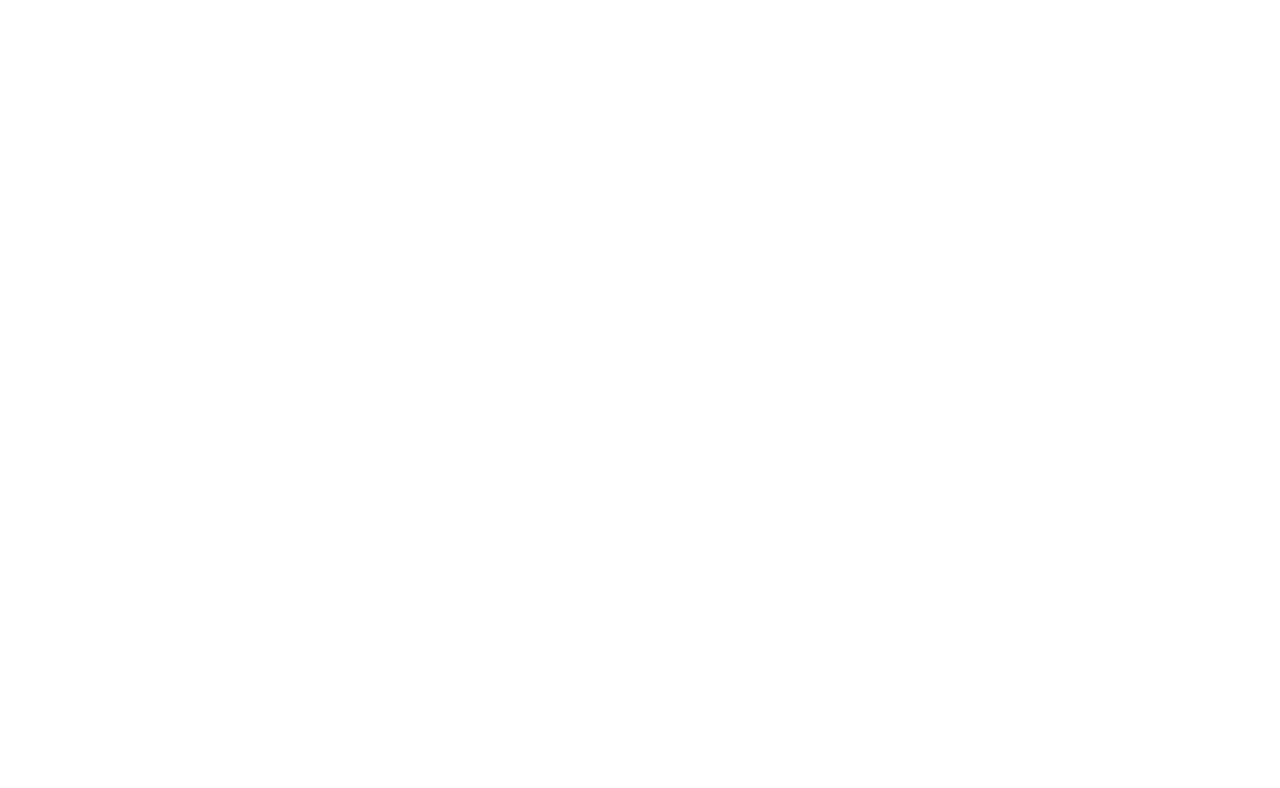
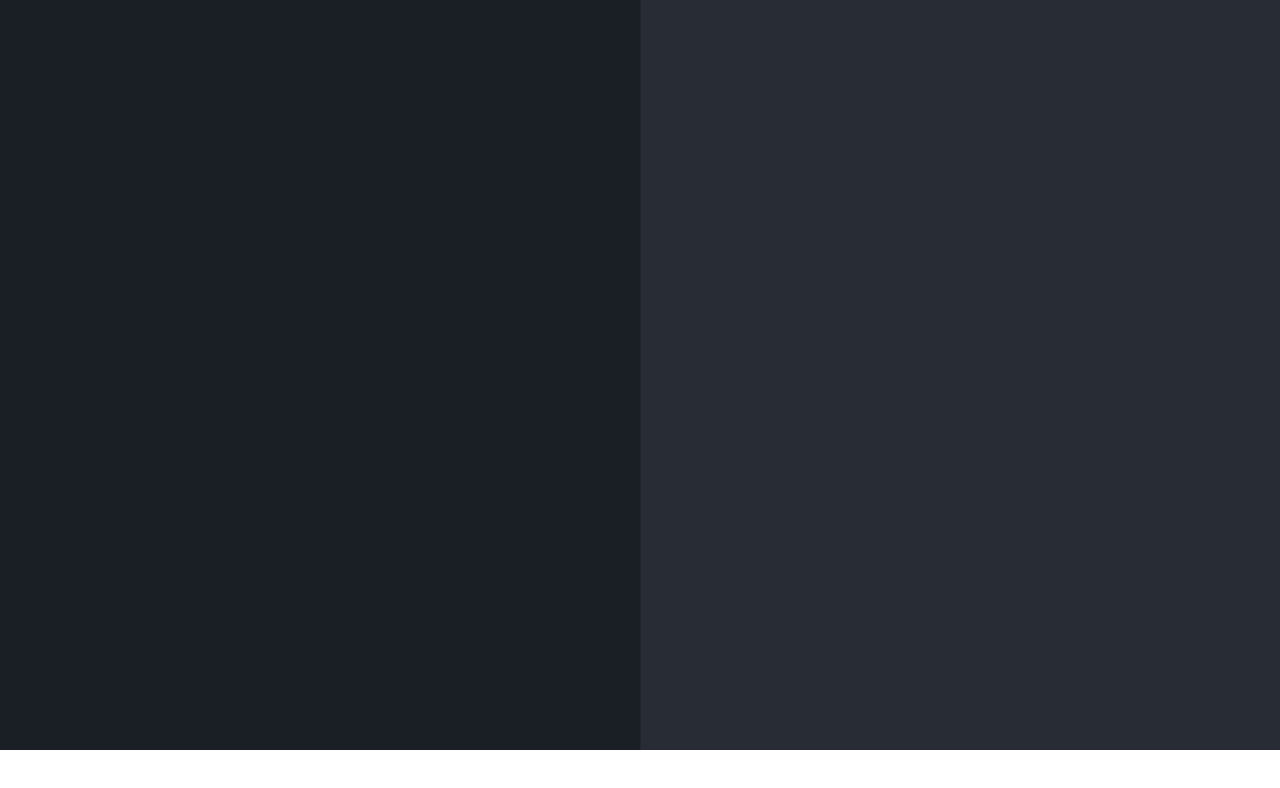
Before and after one commit to MeDhruvGaur/Caffeine, a React (Vite) app in the folder Client/: page / in a window 1280 px wide. Shown: the top 788 px of the page. Built offline with nearby package versions, Linux system fonts and the light colour scheme.

Commit message:
Tailwind.js added and changes added in Hero section

```diff
--- a/Client/package.json
+++ b/Client/package.json
@@ -12,8 +12,7 @@
   "dependencies": {
     "@tailwindcss/vite": "^4.0.8",
     "react": "^19.0.0",
-    "react-dom": "^19.0.0",
-    "tailwindcss": "^4.0.8"
+    "react-dom": "^19.0.0"
   },
   "devDependencies": {
     "@eslint/js": "^9.21.0",
@@ -25,6 +24,7 @@
     "eslint-plugin-react-hooks": "^5.0.0",
     "eslint-plugin-react-refresh": "^0.4.19",
     "globals": "^15.15.0",
+    "tailwindcss": "^3.4.17",
     "vite": "^6.2.0"
   }
 }
--- a/Client/src/components/Hero/Hero.jsx
+++ b/Client/src/components/Hero/Hero.jsx
@@ -11,10 +11,13 @@ const bgImage = {
 const Hero = () => {
   return (
     <main style={bgImage}>
-        <section>
+        <section className="min-h-[750px] w-full">
             <div className="container">
               {/* Navbar Section */}
               <div className='grid grid-cols-1 md:grid-cols-2'>
+                {/* text content section */}
+                {/* Hero image section */}
+                {/* third dev section*/}
               </div>
             </div>
         </section>
--- a/Client/src/index.css
+++ b/Client/src/index.css
@@ -1 +1,4 @@
-@import "tailwindcss";
+/* @import "tailwindcss"; */
+@tailwind base;
+@tailwind components;
+@tailwind utilities;
--- /dev/null
+++ b/Client/tailwind.config.js
@@ -0,0 +1,23 @@
+/** @type {import('tailwindcss').Config} */
+export default {
+  content: ["./index.html", "./src/**/*.{js,ts,jsx,tsx}"],
+  theme: {
+    extend: {
+      colors: {
+        primary: "#f19509",
+        primaryDark: "#e86f00",
+        lightOrange: "#f1dabf",
+        darkGray: "#1a1f25",
+        lightGray: "#272c35",
+      },
+      container: {
+        center: true,
+        padding: {
+          DEFAULT: "1rem",
+          sm: "2rem",
+        },
+      },
+    },
+  },
+  plugins: [],
+}
```
Also changed, not shown: 1 other file (tests, documents, lock files or other folders).
